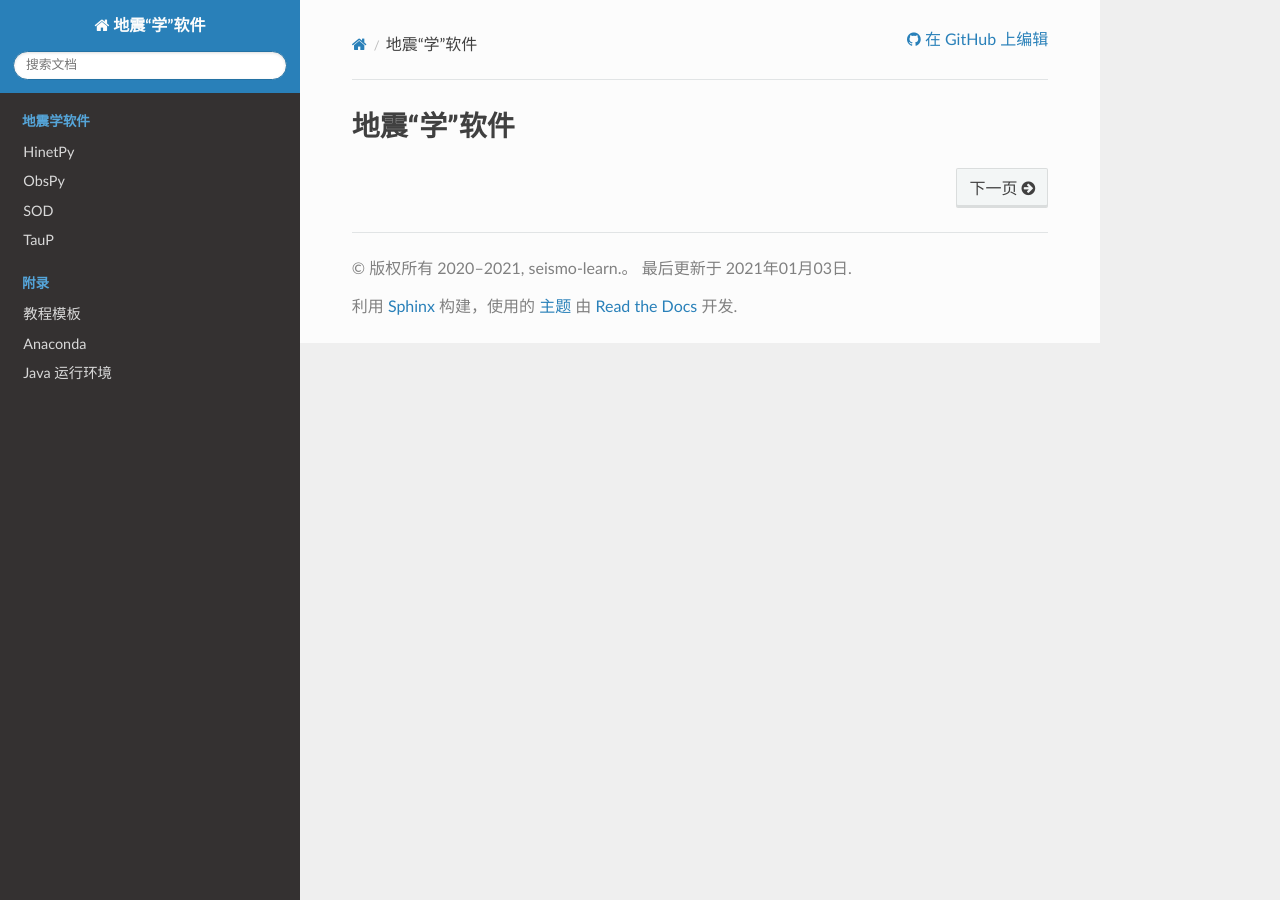
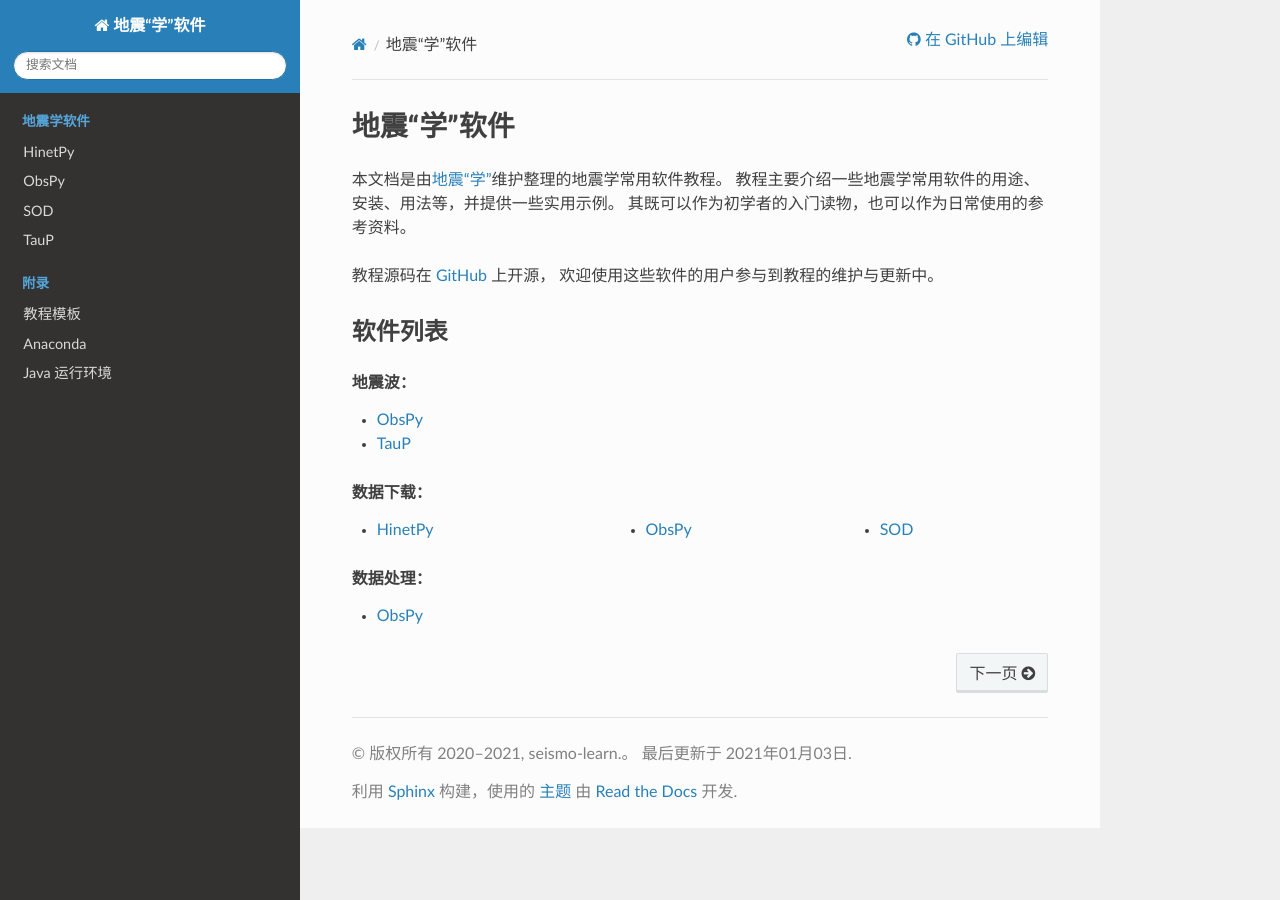
Before and after one commit to seismo-learn/software, a Sphinx documentation site: the page built from source/index.rst, in a window 1280 px wide. Built offline with Sphinx 7.4.7 and the Read the Docs theme 2.0.0, drawn with Linux system fonts in a browser that asks for light colours.

Commit message:
Add landing page

```diff
--- a/source/index.rst
+++ b/source/index.rst
@@ -1,6 +1,39 @@
 地震“学”软件
 ############
 
+本文档是由\ `地震“学” <https://seismo-learn.org/>`__\ 维护整理的地震学常用软件教程。
+教程主要介绍一些地震学常用软件的用途、安装、用法等，并提供一些实用示例。
+其既可以作为初学者的入门读物，也可以作为日常使用的参考资料。
+
+教程源码在 `GitHub <https://github.com/seismo-learn/software>`__ 上开源，
+欢迎使用这些软件的用户参与到教程的维护与更新中。
+
+软件列表
+--------
+
+.. rubric:: 地震波：
+
+.. hlist::
+   :columns: 1
+
+   - :doc:`ObsPy </obspy/index>`
+   - :doc:`TauP </taup/index>`
+
+.. rubric:: 数据下载：
+
+.. hlist::
+   :columns: 3
+
+   - `HinetPy <https://seisman.github.io/HinetPy/zh_CN/index.html>`__
+   - :doc:`ObsPy </obspy/index>`
+   - :doc:`SOD </sod/index>`
+
+.. rubric:: 数据处理：
+
+.. hlist::
+   :columns: 1
+
+   - :doc:`ObsPy </obspy/index>`
 
 .. toctree::
    :maxdepth: 3
```
